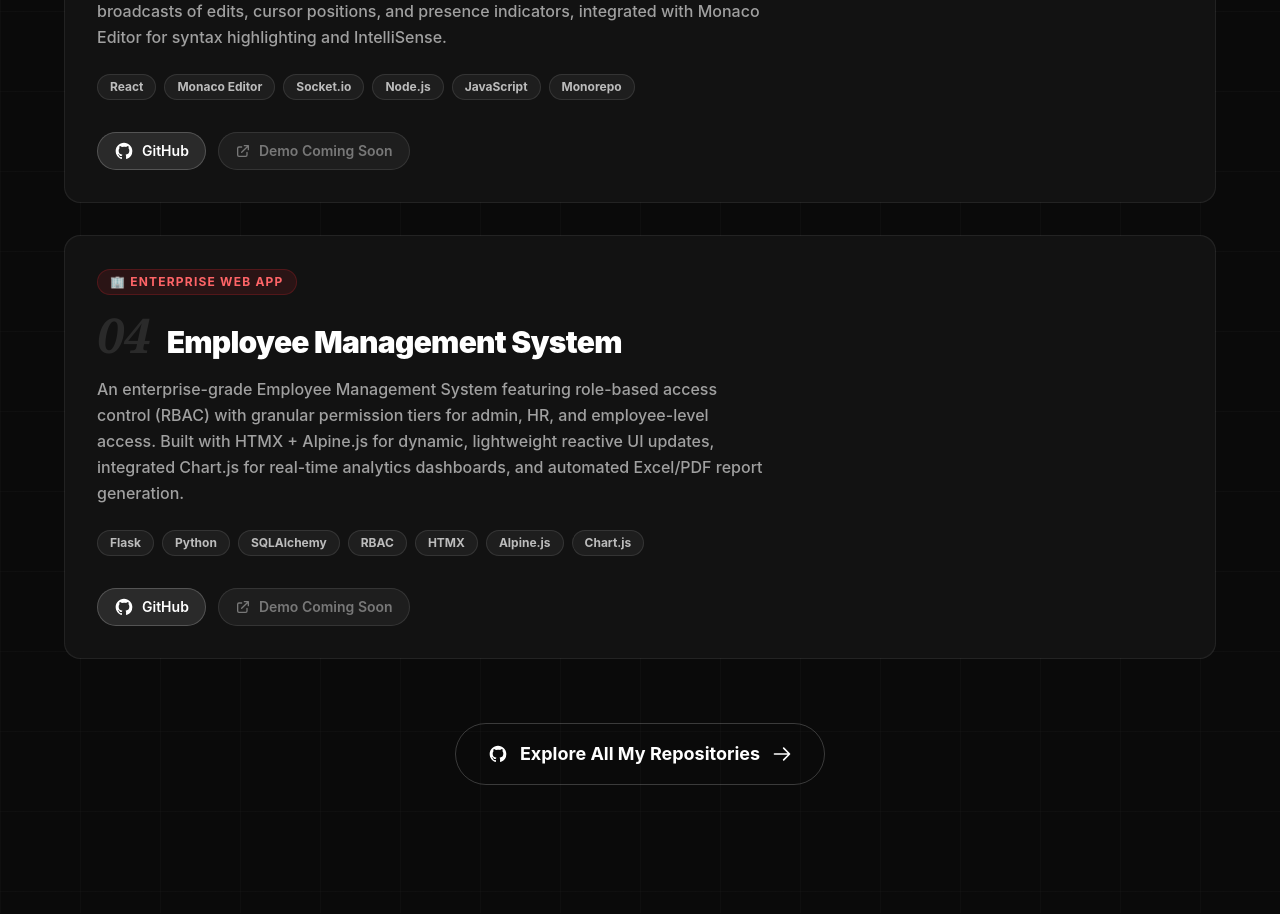
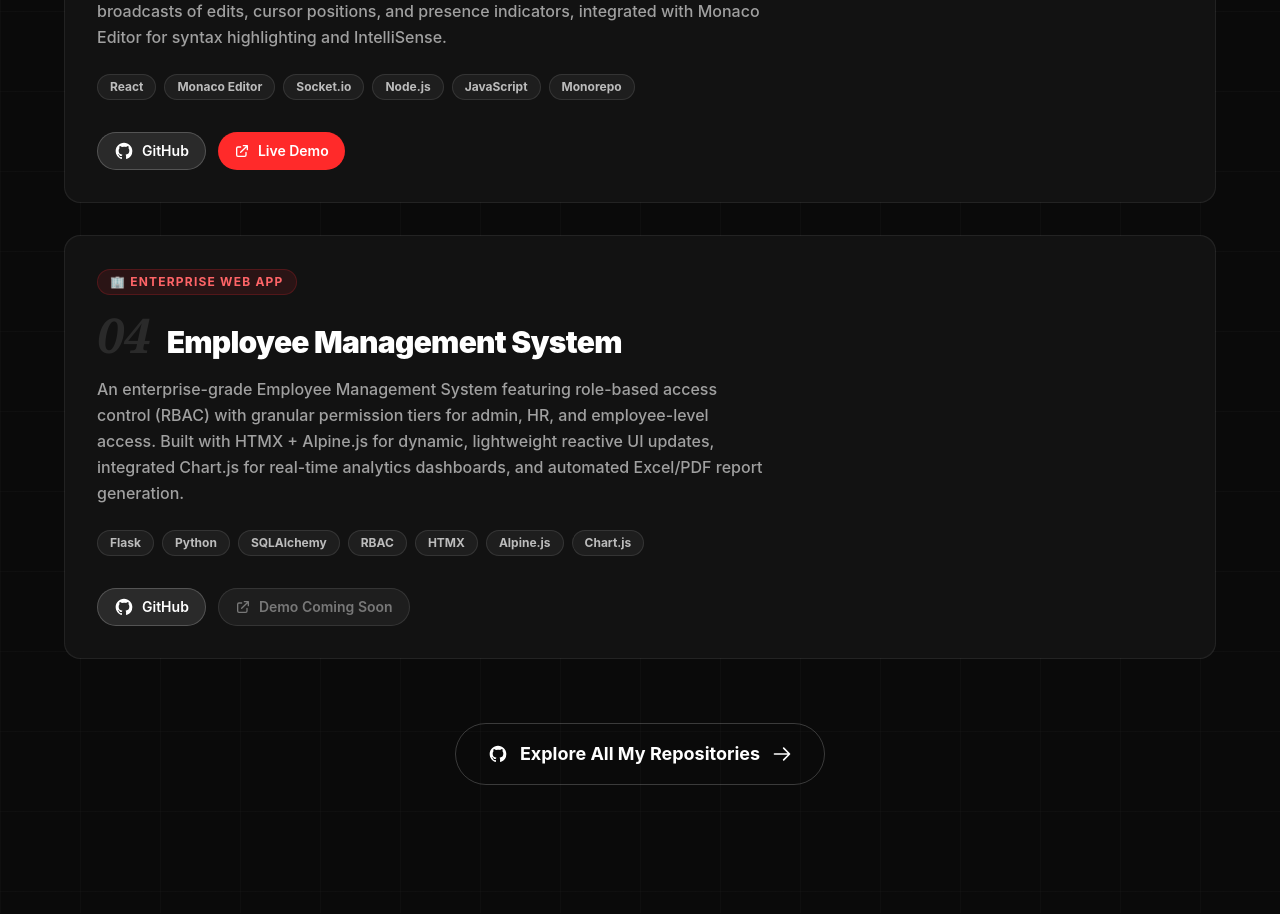
Before and after one commit to 4bhiigit/My-Portfolio, a React (Vite) app in the folder Portfolio-main/: page / in a window 1280 px wide. Shown: the part 5500-6414 px from the top of the page. Built offline with nearby package versions, Linux system fonts and the light colour scheme; no server answers.

Commit message:
Add live demo link for CodeMesh project

```diff
--- a/Portfolio-main/src/data/portfolioData.js
+++ b/Portfolio-main/src/data/portfolioData.js
@@ -224,7 +224,7 @@ export const projects = [
     ],
     links: {
       github: "https://github.com/4bhiigit/CodeMash.git",
-      demo: null,
+      demo: "https://codemesh-indol.vercel.app/",
     },
     isFlagship: false,
   },
```
